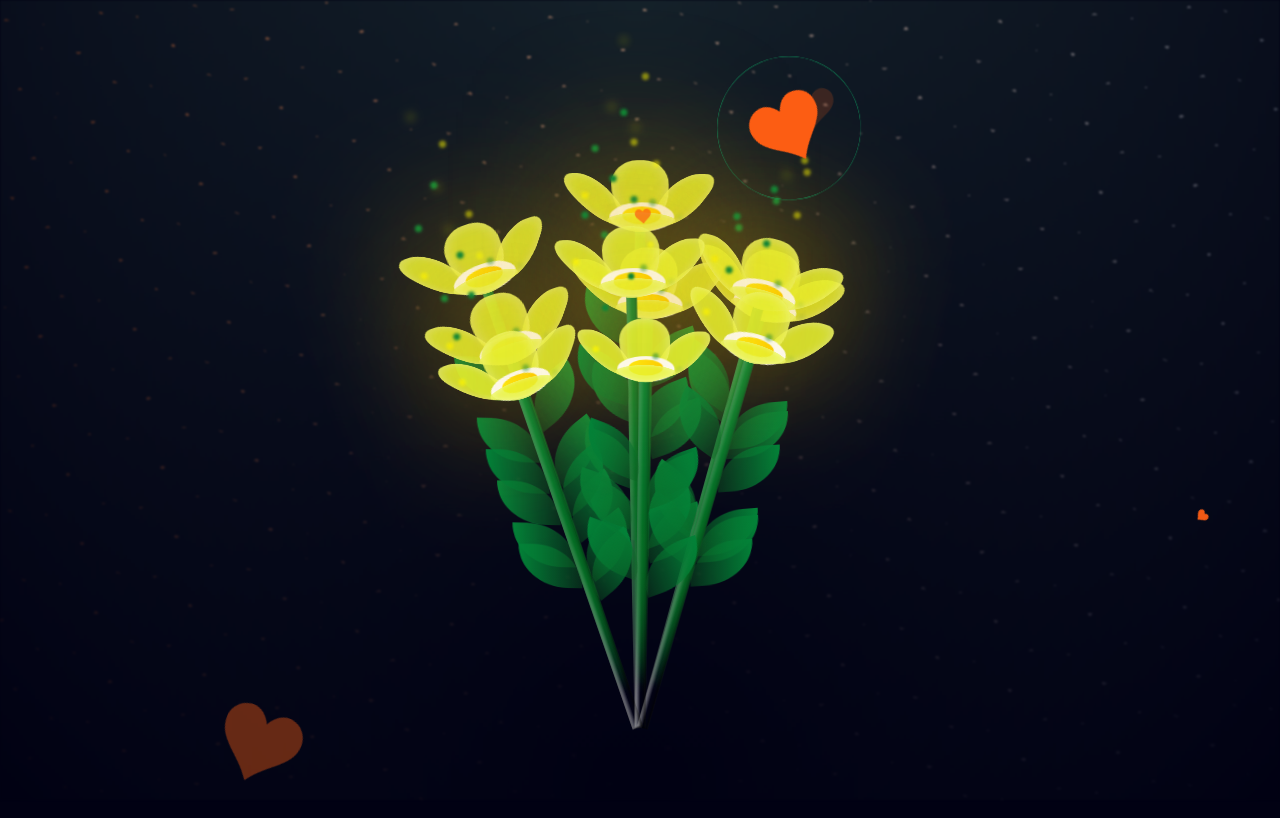
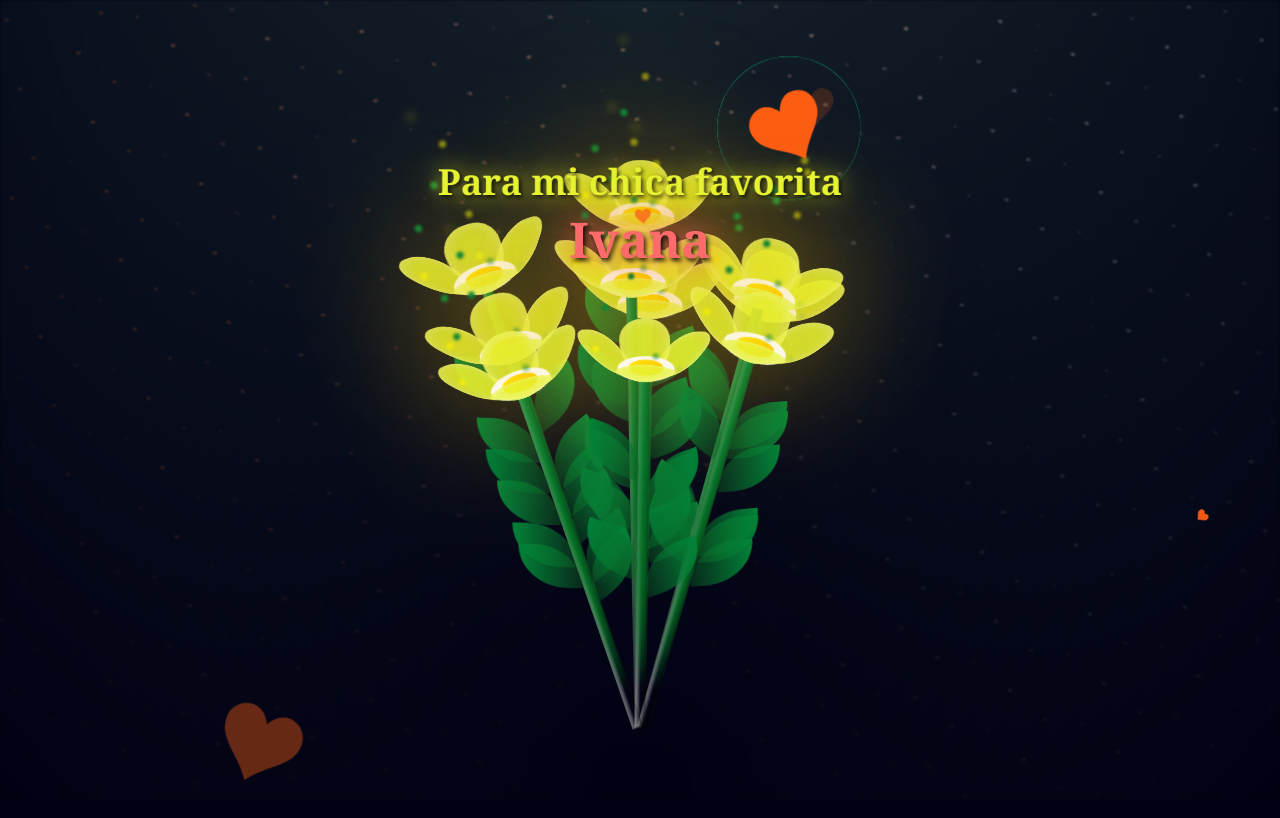
Before and after one commit to henryjamesmenze/Flores, a plain HTML site: page index.html in a window 1280 px wide. Drawn offline with Linux system fonts and the light colour scheme.

Commit message:
Mensaje lindo

```diff
--- a/index.html
+++ b/index.html
@@ -9,6 +9,11 @@
 <body>
   <body>
   <div class="night"></div>
+
+  <div class="message-text">
+    <h1>Para mi chica favorita<br><span class="name">Ivana</span></h1>
+  </div>
+
   <div class="flowers">
     <!-- Flor 1 -->
     <div class="flower flower--1">
--- a/style.css
+++ b/style.css
@@ -18,6 +18,75 @@ body {
   background-color: var(--dark-color);
   overflow: hidden;
   perspective: 1000px;
+}
+
+.message-text {
+  position: fixed;
+  top: 20%;
+  left: 50%;
+  transform: translateX(-50%);
+  z-index: 1000;
+  text-align: center;
+}
+
+.message-text h1 {
+  font-family: 'Georgia', serif;
+  font-size: 4.5vmin;
+  color: #e6f331;
+  text-shadow:
+    2px 2px 4px rgba(0, 0, 0, 0.8),
+    0 0 20px rgba(230, 243, 49, 0.6),
+    0 0 40px rgba(230, 243, 49, 0.3);
+  margin: 0;
+  line-height: 1.2;
+  font-weight: bold;
+  animation: text-glow 3s ease-in-out infinite alternate;
+}
+
+.message-text .name {
+  font-size: 6vmin;
+  color: #ff6b6b;
+  text-shadow:
+    2px 2px 4px rgba(0, 0, 0, 0.8),
+    0 0 25px rgba(255, 107, 107, 0.8),
+    0 0 50px rgba(255, 107, 107, 0.4);
+  display: block;
+  margin-top: 0.5rem;
+  animation: name-pulse 2s ease-in-out infinite alternate;
+}
+
+@keyframes text-glow {
+  0% {
+    text-shadow:
+      2px 2px 4px rgba(0, 0, 0, 0.8),
+      0 0 20px rgba(230, 243, 49, 0.6),
+      0 0 40px rgba(230, 243, 49, 0.3);
+  }
+  100% {
+    text-shadow:
+      2px 2px 4px rgba(0, 0, 0, 0.8),
+      0 0 30px rgba(230, 243, 49, 0.8),
+      0 0 60px rgba(230, 243, 49, 0.5),
+      0 0 80px rgba(230, 243, 49, 0.3);
+  }
+}
+
+@keyframes name-pulse {
+  0% {
+    text-shadow:
+      2px 2px 4px rgba(0, 0, 0, 0.8),
+      0 0 25px rgba(255, 107, 107, 0.8),
+      0 0 50px rgba(255, 107, 107, 0.4);
+    transform: scale(1);
+  }
+  100% {
+    text-shadow:
+      2px 2px 4px rgba(0, 0, 0, 0.8),
+      0 0 35px rgba(255, 107, 107, 1),
+      0 0 70px rgba(255, 107, 107, 0.6),
+      0 0 90px rgba(255, 107, 107, 0.3);
+    transform: scale(1.05);
+  }
 }
 
 .night {
```
